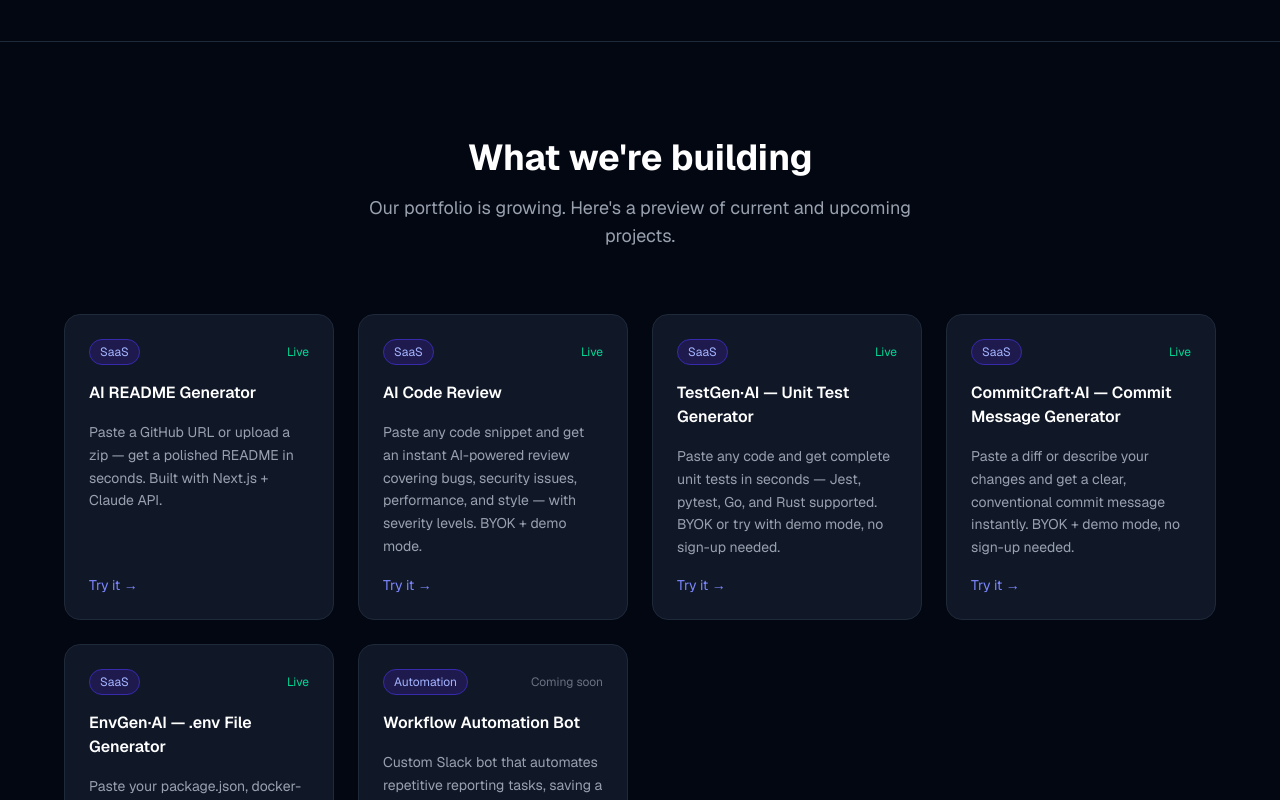
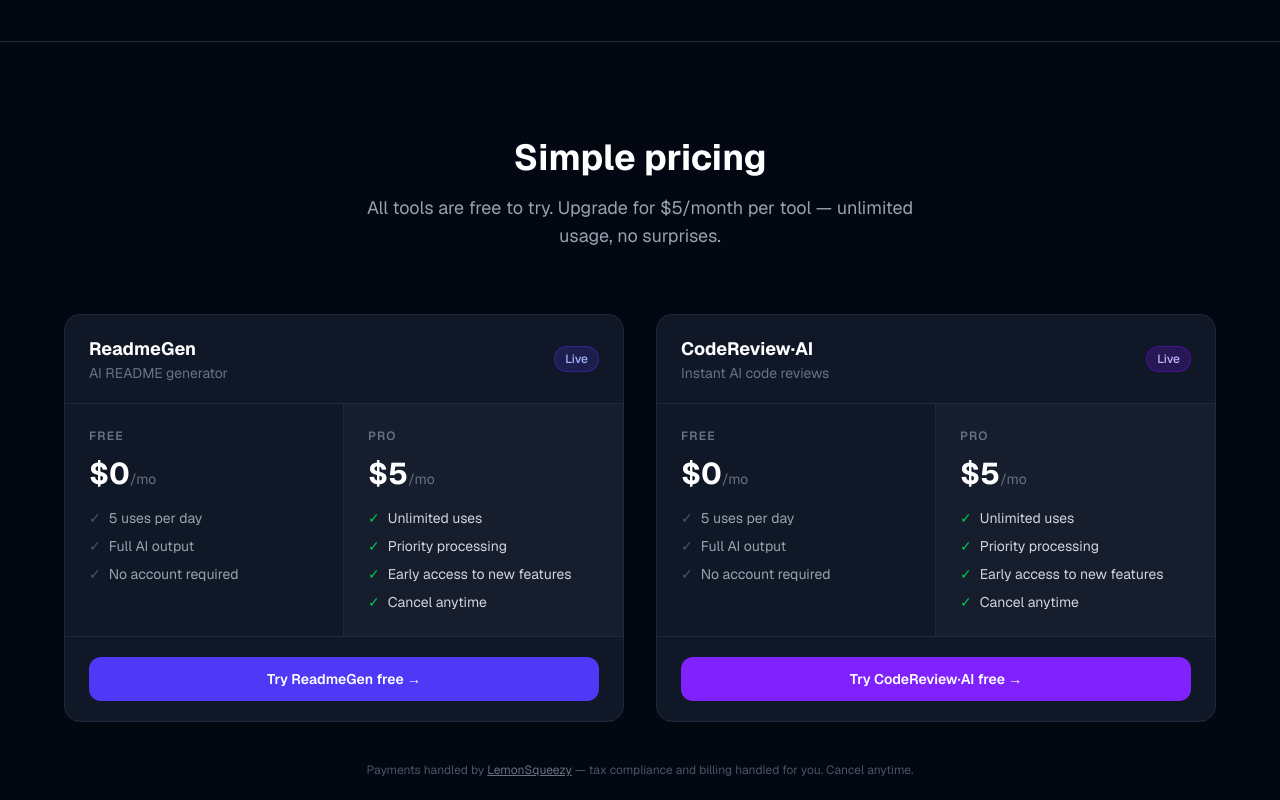
Before and after one commit to KlaraKovarova/ai-services-website, a Next.js app: page / in a window 1280 px wide. Shown: the part 1420-2220 px from the top of the page. Built offline with nearby package versions, Linux system fonts and the light colour scheme; no server answers.

Commit message:
feat: add Pricing section to landing page
- Add Pricing component showing free vs $5/mo tiers for ReadmeGen and CodeReview·AI
- Add Pricing nav link to site navigation
- List LemonSqueezy as payment processor in pricing footer note

Co-Authored-By: Paperclip <noreply@paperclip.ing>

```diff
--- a/app/page.tsx
+++ b/app/page.tsx
@@ -2,6 +2,7 @@
 import Nav from "@/components/Nav";
 import Hero from "@/components/Hero";
 import Services from "@/components/Services";
+import Pricing from "@/components/Pricing";
 import Portfolio from "@/components/Portfolio";
 import Contact from "@/components/Contact";
 import EmailSignup from "@/components/EmailSignup";
@@ -27,6 +28,7 @@
       <Nav />
       <Hero />
       <Services />
+      <Pricing />
       <Portfolio />
       <Contact />
       <EmailSignup />
--- a/components/Nav.tsx
+++ b/components/Nav.tsx
@@ -7,6 +7,7 @@
         </a>
         <div className="hidden sm:flex items-center gap-8 text-sm text-gray-400">
           <a href="#services" className="hover:text-white transition-colors">Services</a>
+          <a href="#pricing" className="hover:text-white transition-colors">Pricing</a>
           <a href="#portfolio" className="hover:text-white transition-colors">Portfolio</a>
           <a href="#contact" className="hover:text-white transition-colors">Contact</a>
         </div>
--- /dev/null
+++ b/components/Pricing.tsx
@@ -0,0 +1,145 @@
+const tools = [
+  {
+    name: "ReadmeGen",
+    tagline: "AI README generator",
+    href: "https://readme-gen-sable.vercel.app",
+    color: "indigo",
+  },
+  {
+    name: "CodeReview·AI",
+    tagline: "Instant AI code reviews",
+    href: "https://codereview-ai.vercel.app",
+    color: "violet",
+  },
+];
+
+const FREE_FEATURES = [
+  "5 uses per day",
+  "Full AI output",
+  "No account required",
+];
+
+const PRO_FEATURES = [
+  "Unlimited uses",
+  "Priority processing",
+  "Early access to new features",
+  "Cancel anytime",
+];
+
+const colorMap: Record<string, { badge: string; button: string; border: string }> = {
+  indigo: {
+    badge: "bg-indigo-900/40 text-indigo-300 border-indigo-700/50",
+    button: "bg-indigo-600 hover:bg-indigo-500",
+    border: "border-indigo-700/40",
+  },
+  violet: {
+    badge: "bg-violet-900/40 text-violet-300 border-violet-700/50",
+    button: "bg-violet-600 hover:bg-violet-500",
+    border: "border-violet-700/40",
+  },
+};
+
+export default function Pricing() {
+  return (
+    <section id="pricing" className="py-24 px-4 sm:px-6 border-t border-gray-800">
+      <div className="max-w-6xl mx-auto">
+        <div className="text-center mb-16">
+          <h2 className="text-3xl sm:text-4xl font-bold text-white mb-4">Simple pricing</h2>
+          <p className="text-gray-400 text-lg max-w-xl mx-auto">
+            All tools are free to try. Upgrade for $5/month per tool — unlimited usage, no
+            surprises.
+          </p>
+        </div>
+
+        <div className="grid grid-cols-1 md:grid-cols-2 gap-8">
+          {tools.map((tool) => {
+            const c = colorMap[tool.color];
+            return (
+              <div
+                key={tool.name}
+                className="bg-gray-900 border border-gray-800 rounded-2xl overflow-hidden"
+              >
+                {/* Tool header */}
+                <div className={`border-b border-gray-800 px-6 py-5 flex items-center gap-3`}>
+                  <div>
+                    <h3 className="text-lg font-bold text-white">{tool.name}</h3>
+                    <p className="text-sm text-gray-500">{tool.tagline}</p>
+                  </div>
+                  <span
+                    className={`ml-auto text-xs font-medium px-2.5 py-1 rounded-full border ${c.badge}`}
+                  >
+                    Live
+                  </span>
+                </div>
+
+                {/* Tiers */}
+                <div className="grid grid-cols-2 divide-x divide-gray-800">
+                  {/* Free */}
+                  <div className="p-6">
+                    <p className="text-xs font-semibold uppercase tracking-widest text-gray-500 mb-3">
+                      Free
+                    </p>
+                    <p className="text-3xl font-bold text-white mb-1">
+                      $0
+                      <span className="text-sm font-normal text-gray-500">/mo</span>
+                    </p>
+                    <ul className="mt-4 space-y-2">
+                      {FREE_FEATURES.map((f) => (
+                        <li key={f} className="text-sm text-gray-400 flex items-center gap-2">
+                          <span className="text-gray-600">✓</span> {f}
+                        </li>
+                      ))}
+                    </ul>
+                  </div>
+
+                  {/* Pro */}
+                  <div className={`p-6 bg-gray-800/40`}>
+                    <p className="text-xs font-semibold uppercase tracking-widest text-gray-500 mb-3">
+                      Pro
+                    </p>
+                    <p className="text-3xl font-bold text-white mb-1">
+                      $5
+                      <span className="text-sm font-normal text-gray-500">/mo</span>
+                    </p>
+                    <ul className="mt-4 space-y-2">
+                      {PRO_FEATURES.map((f) => (
+                        <li key={f} className="text-sm text-gray-300 flex items-center gap-2">
+                          <span className="text-green-500">✓</span> {f}
+                        </li>
+                      ))}
+                    </ul>
+                  </div>
+                </div>
+
+                {/* CTA */}
+                <div className="px-6 py-5 border-t border-gray-800">
+                  <a
+                    href={tool.href}
+                    target="_blank"
+                    rel="noopener noreferrer"
+                    className={`block w-full text-center ${c.button} text-white py-3 rounded-xl font-semibold text-sm transition-colors`}
+                  >
+                    Try {tool.name} free →
+                  </a>
+                </div>
+              </div>
+            );
+          })}
+        </div>
+
+        <p className="text-center text-xs text-gray-600 mt-10">
+          Payments handled by{" "}
+          <a
+            href="https://lemonsqueezy.com"
+            target="_blank"
+            rel="noopener noreferrer"
+            className="text-gray-500 hover:text-gray-400 underline"
+          >
+            LemonSqueezy
+          </a>{" "}
+          — tax compliance and billing handled for you. Cancel anytime.
+        </p>
+      </div>
+    </section>
+  );
+}
```
